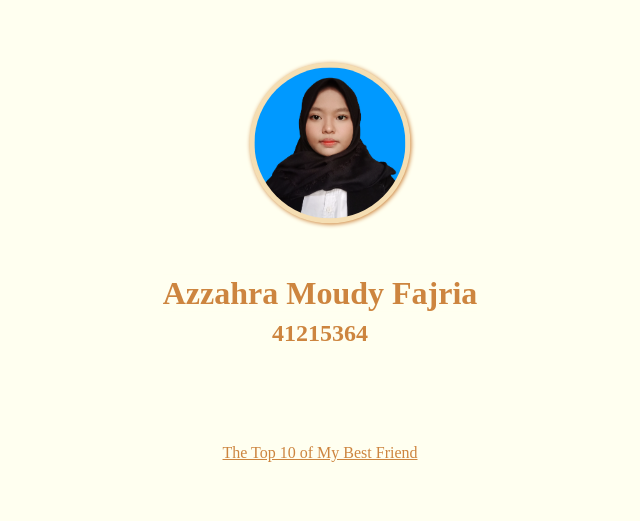
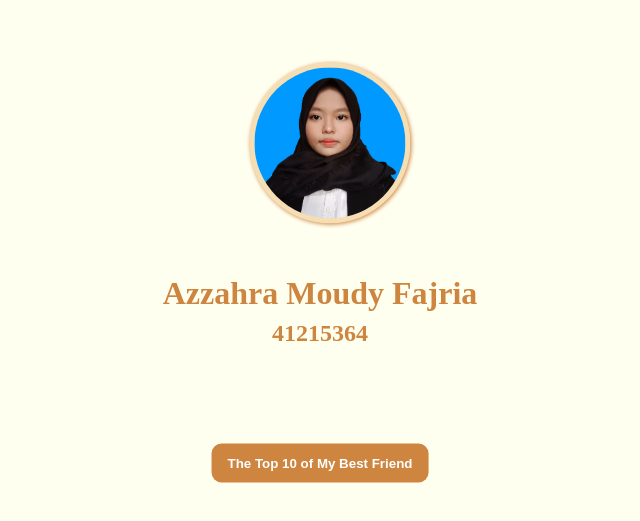
Before and after one commit to Azzahramf/azzahramf.github.io, a plain HTML site: page index.html in a window 1280 px wide. Shown: the part 107-628 px from the top of the page, without its empty margins (320-960 px from the left). Drawn offline with Linux system fonts and the light colour scheme.

Commit message:
Update index.html

```diff
--- a/index.html
+++ b/index.html
@@ -46,6 +46,23 @@
         left:50%;
         transform: translate(-50%,-50%);
     }
+    button{
+        font-weight: bold;
+        background-color: peru;
+        color: white;
+        padding: 12px 16px;
+        border: none;
+        border-radius: 10px;
+        cursor: pointer;
+        margin-top: 20px;
+        transition: 1.0s;
+    }
+    button:hover{
+        transform: scale(1.1);
+    }
+    .tombol{
+        text-align: center;
+    }
 </style>
 
 <img src="pas foto.png">
@@ -53,4 +70,8 @@
 <h1>Azzahra Moudy Fajria</h1>
 <h2>41215364</h2>
 
-<a href="p03/simpletable.html">The Top 10 of My Best Friend</a>
+<div class="tombol">
+    <a href="p03/simpletable.html">
+        <button>The Top 10 of My Best Friend</button>
+    </a>
+</div>
```
